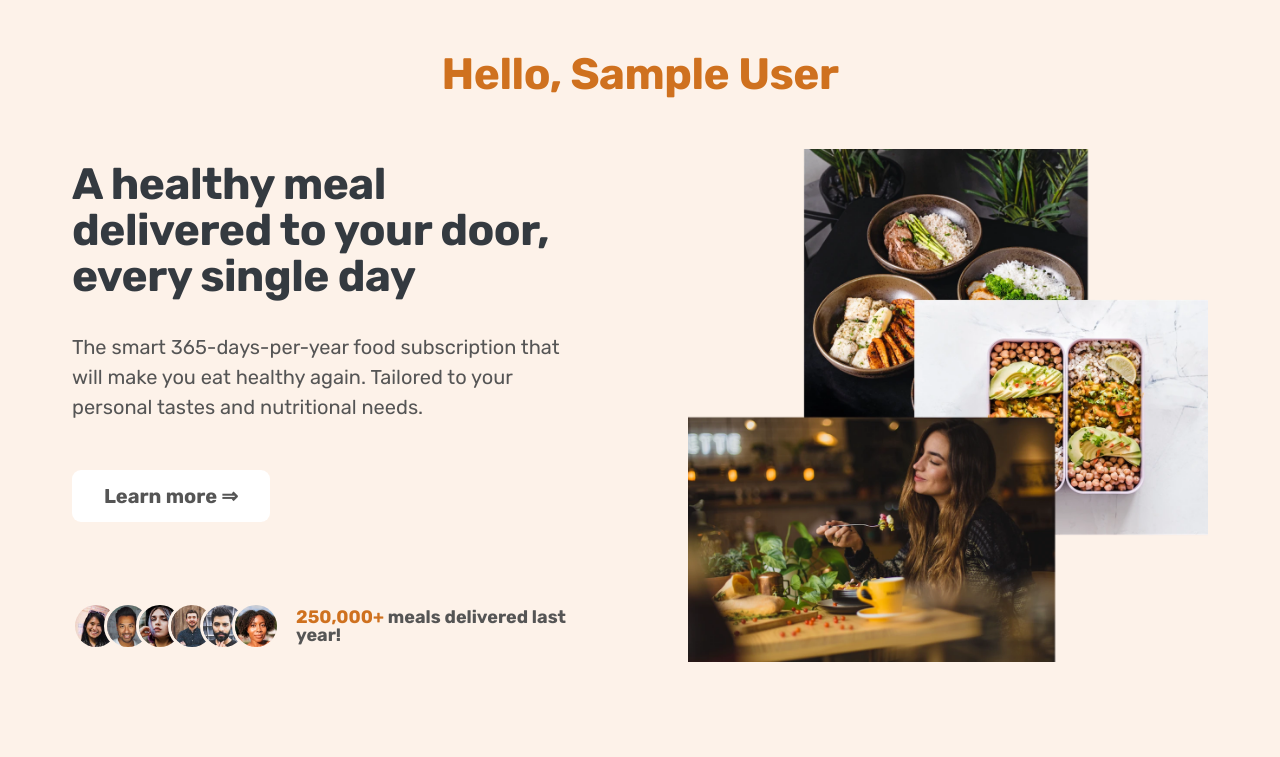
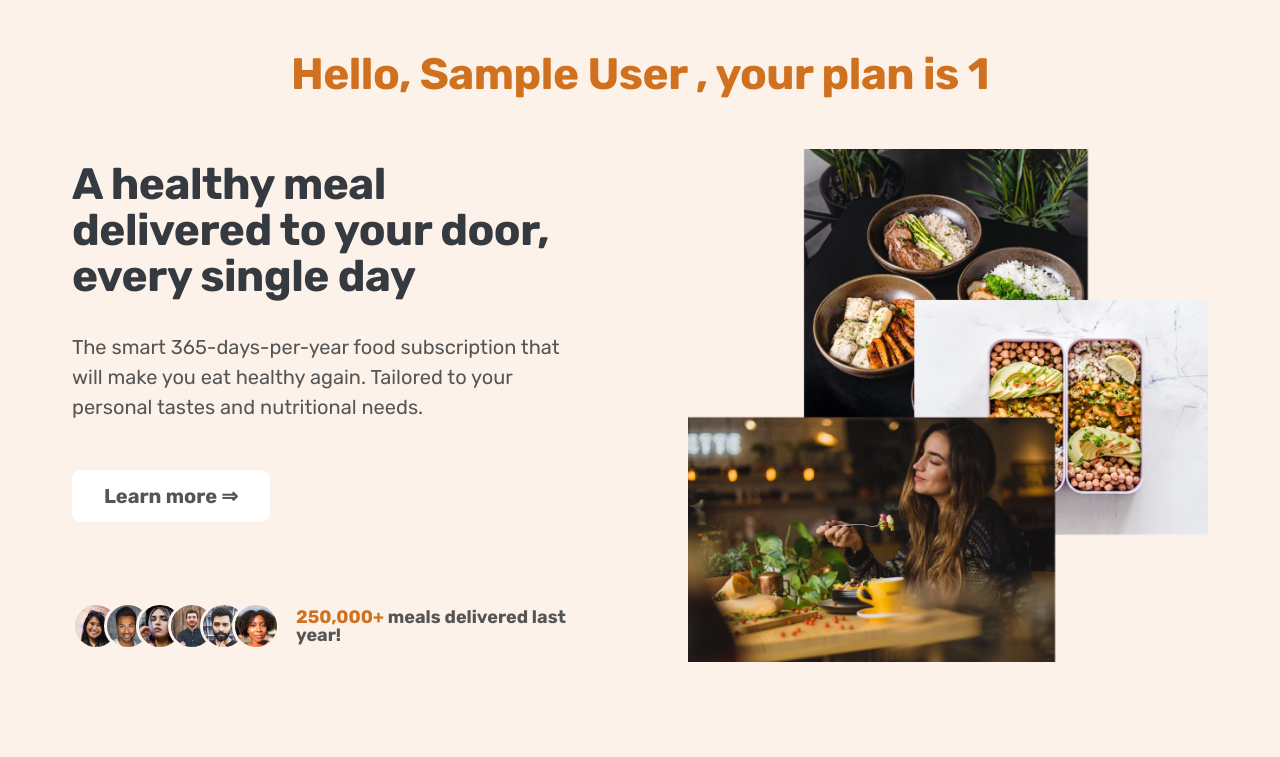
Before and after one commit to DenysPostolnyi/omnifood, a Flask app: page / in a window 1280 px wide. Shown: the part 96-853 px from the top of the page. Run offline with Flask 2, Linux system fonts and the light colour scheme; the visitor is signed in with stand-in values (Sample User, id 1).

Commit message:
created choose of plan

```diff
--- a/application/functions.py
+++ b/application/functions.py
@@ -13,10 +13,9 @@
         name_from_db = Request.objects.filter(full_name=name, email=email)
         if name_from_db:
             session['is_active'] = Request.objects(email=email).first()['is_active']
-            # session['is_active'] = Request.objects(email=email_from_db).first()['is_active']
             return 'User founded'
         return 'Email is already existed'
-    req = Request(user_id=user_id, full_name=name, email=email, here=here, is_active=True)
+    req = Request(user_id=user_id, full_name=name, email=email, here=here, is_active=True, plan="")
     req.save()
     session['is_active'] = req['is_active']
     return 'User saved'
--- a/application/models.py
+++ b/application/models.py
@@ -6,4 +6,5 @@
     full_name = db.StringField(max_length=100)
     email = db.StringField(max_length=30, unique=True)
     here = db.StringField(max_length=20)
+    plan = db.StringField(max_length=20)
     is_active = db.BooleanField()
--- a/application/routes.py
+++ b/application/routes.py
@@ -11,7 +11,8 @@
     if session.get('username'):
         return render_template('index.html')
     if request.method == 'POST':
-        if functions.make_request(request.form) == 'User saved' or functions.make_request(request.form) == 'User founded':
+        if functions.make_request(request.form) == 'User saved' or functions.make_request(
+                request.form) == 'User founded':
             message = f"{request.form.get('full_name')}, wellcome"
             session['full_name'] = request.form.get('full_name')
             session['email'] = request.form.get('email')
@@ -32,6 +33,7 @@
             session['full_name'] = request.form.get('full_name')
             session['email'] = email
             session['is_active'] = user['is_active']
+            session['plan'] = user['plan']
             return redirect(url_for("home"))
         else:
             flash('Enter is incorrect')
@@ -43,6 +45,7 @@
     session.pop('full_name', None)
     session.pop('email', None)
     session.pop('is_active', None)
+    session.pop('plan', None)
     return redirect(url_for('home'))
 
 
@@ -66,4 +69,20 @@
 
 @app.route('/cancel')
 def cancel():
+    if session.get('email'):
+        Request.objects(email=session['email']).update_one(plan="")
+        session['plan'] = ""
     return redirect(url_for('home'))
+
+
+@app.route('/select_plan')
+@app.route('/select_plan/<plan>')
+def select_plan(plan=None):
+    if plan is None:
+        flash("You didn't choose anything")
+    else:
+        if session.get('email'):
+            if plan == 'starter' or plan == 'complete':
+                Request.objects(email=session['email']).update_one(plan=plan)
+                session['plan'] = plan
+    return redirect(url_for('home'))
--- a/application/static/css/style.css
+++ b/application/static/css/style.css
@@ -132,6 +132,10 @@
   /* 3) Hide it from screen readers */
   visibility: hidden;
   transition: all 0.5s;
+}
+
+.fall-list--not-chose {
+  transform: translateY(2.7rem);
 }
 
 /**************************/
--- a/application/templates/includes/header.html
+++ b/application/templates/includes/header.html
@@ -22,18 +22,23 @@
         </li>
       {% else %}
         <li>
-          <div class="fall-list">
+          <div class="fall-list  {% if session['plan'] == "" %} fall-list--not-chose {% endif %}">
             <div class="fall-opener">
               <p class="fall-list-btn">User</p>
               <ion-icon class="fall-list-icon" name="chevron-down-outline"></ion-icon>
             </div>
             <div class="fall-list-cont" name="fall-content">
-              {% if session['is_active'] == True %}
-                <a href="{{ url_for('pause') }}" class="main-nav-link">Pause</a>
+              {% if session['plan'] != "" %}
+                {% if session['is_active'] == True %}
+                  <a href="{{ url_for('pause') }}" class="main-nav-link">Pause</a>
+                {% else %}
+                  <a href="{{ url_for('start') }}" class="main-nav-link">Start</a>
+                {% endif %}
+                <a href="{{ url_for('cancel') }}" class="main-nav-link">Cancel</a>
               {% else %}
-                <a href="{{ url_for('start') }}" class="main-nav-link">Start</a>
+                <a href="#pricing" class="main-nav-link">Select plan</a>
               {% endif %}
-              <a href="{{ url_for('cancel') }}" class="main-nav-link">Cancel</a>
+
               <a href="{{ url_for('logout') }}" class="main-nav-link">Log out</a>
             </div>
           </div>
--- a/application/templates/index.html
+++ b/application/templates/index.html
@@ -5,7 +5,9 @@
     <section class="section-hero">
       {% if session['full_name'] %}
         <div class="wellcome">
-          <h2 class="heading-secondary">Hello, {{ session['full_name'] }}</h2>
+          <h2 class="heading-secondary">Hello, {{ session['full_name'] }}
+            {% if session['plan'] and session['plan'] != "" %}, your plan is {{ session['plan'] }}
+            {% endif %}</h2>
         </div>
       {% endif %}
       <div class="hero">
@@ -331,7 +333,11 @@
               <ion-icon class="list-icon" name="close-outline"></ion-icon>
           </ul>
           <div class="plan-sing-up">
-            <a href="#cta" class="btn btn--full">Start eating well</a>
+            {% if session['plan'] == "" %}
+              <a href="{{ url_for('select_plan')+'/starter' }}" class="btn btn--full">Start eating well</a>
+            {% else %}
+              <a href="#cta" class="btn btn--full">Start eating well</a>
+            {% endif %}
           </div>
         </div>
 
@@ -356,7 +362,11 @@
               <span>Get access to latest recipes</span></li>
           </ul>
           <div class="plan-sing-up">
-            <a href="#cta" class="btn btn--full">Start eating well</a>
+            {% if session['plan'] == "" %}
+              <a href="{{ url_for('select_plan')+'/complete' }}" class="btn btn--full">Start eating well</a>
+            {% else %}
+              <a href="#cta" class="btn btn--full">Start eating well</a>
+            {% endif %}
           </div>
         </div>
       </div>
```
Also changed, not shown: README.txt.
